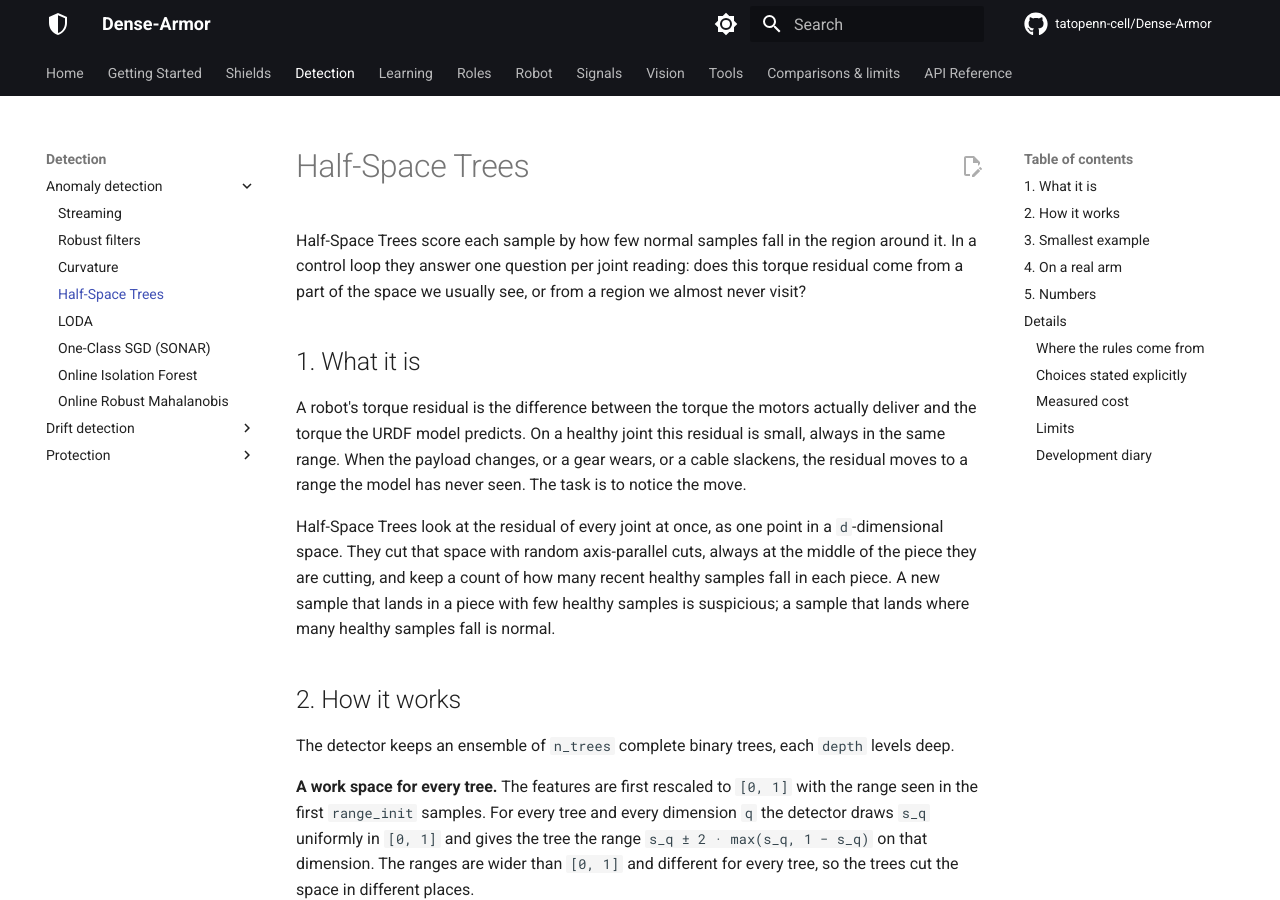
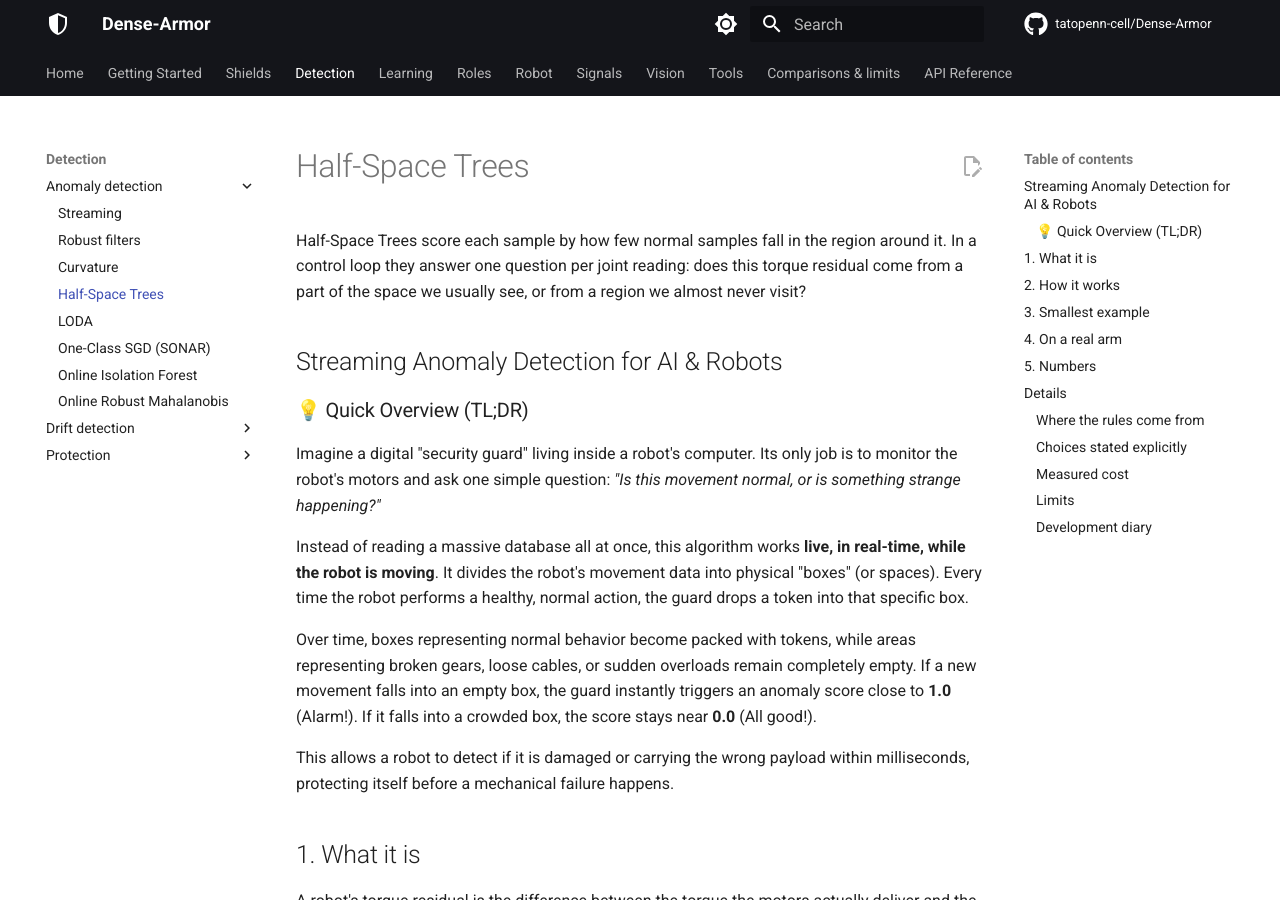
Before and after one commit to tatopenn-cell/Dense-Armor, an MkDocs documentation site: the page built from docs/anomaly/hst.md, in a window 1280 px wide and 900 px high. Built offline with MkDocs 1.6.1 and Material for MkDocs 9.7.7, drawn with Linux system fonts in a browser that asks for light colours; comment, search, counter and statistics services are not loaded.

Commit message:
Add streaming anomaly detection section to hst.md
Added a section on streaming anomaly detection for AI and robots, including a quick overview of the algorithm and its functionality.

```diff
--- a/docs/anomaly/hst.md
+++ b/docs/anomaly/hst.md
@@ -3,6 +3,18 @@
 Half-Space Trees score each sample by how few normal samples fall in the region around it.
 In a control loop they answer one question per joint reading: does this torque residual come
 from a part of the space we usually see, or from a region we almost never visit?
+
+## Streaming Anomaly Detection for AI & Robots
+
+### 💡 Quick Overview (TL;DR)
+Imagine a digital "security guard" living inside a robot's computer. Its only job is to monitor the robot's motors and ask one simple question: *"Is this movement normal, or is something strange happening?"*
+
+Instead of reading a massive database all at once, this algorithm works **live, in real-time, while the robot is moving**. It divides the robot's movement data into physical "boxes" (or spaces). Every time the robot performs a healthy, normal action, the guard drops a token into that specific box.
+
+Over time, boxes representing normal behavior become packed with tokens, while areas representing broken gears, loose cables, or sudden overloads remain completely empty. If a new movement falls into an empty box, the guard instantly triggers an anomaly score close to **1.0** (Alarm!). If it falls into a crowded box, the score stays near **0.0** (All good!).
+
+This allows a robot to detect if it is damaged or carrying the wrong payload within milliseconds, protecting itself before a mechanical failure happens.
+
 
 ## 1. What it is
 
```
